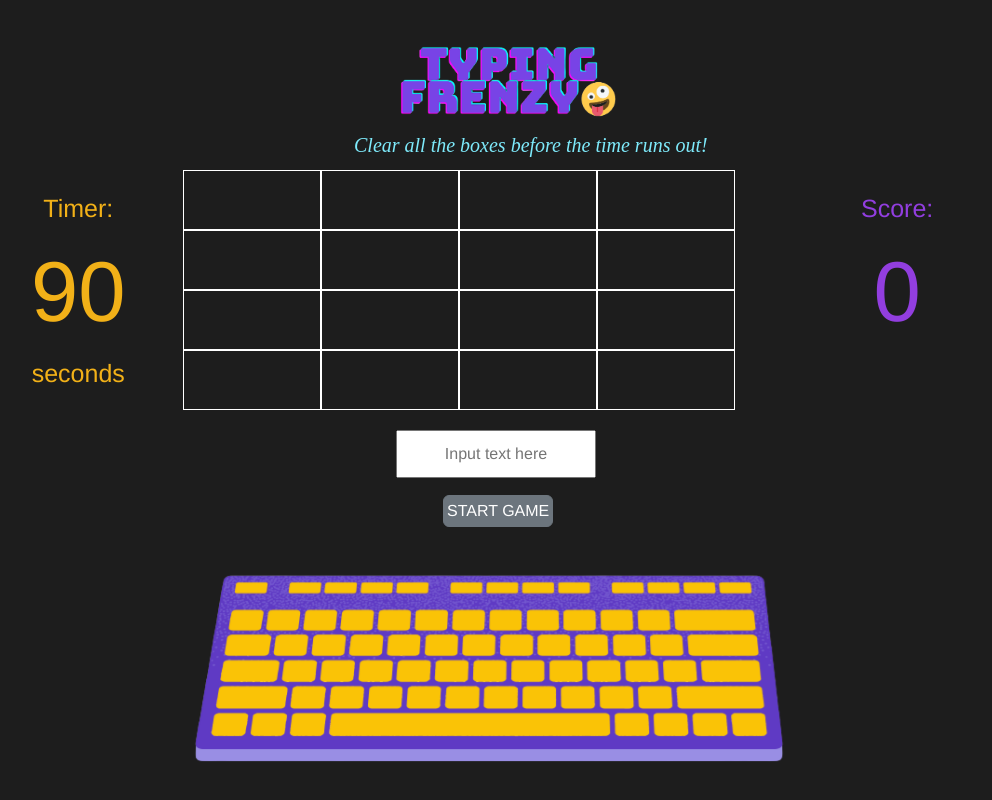
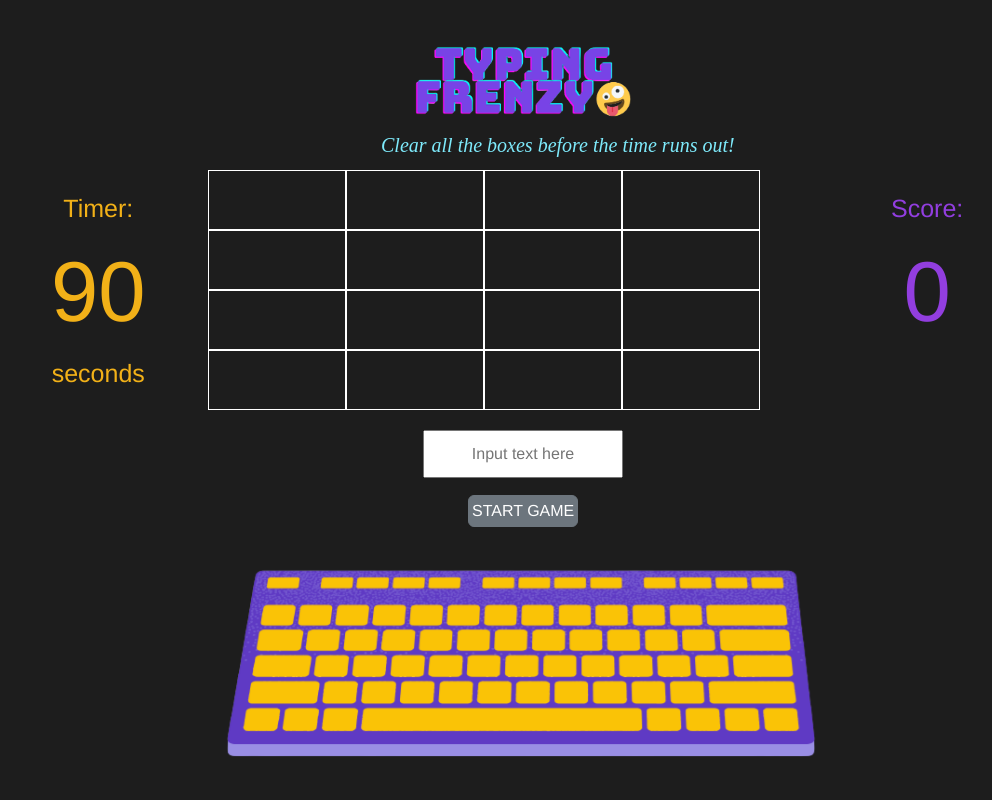
Before and after one commit to jolynnk/typingfrenzygame, a plain HTML site: page index.html in a window 1280 px wide. Shown: the whole page, without its empty margins (199-1191 px from the left). Drawn offline with nearby package versions, Linux system fonts and the light colour scheme; a web font is replaced by a local one.

Commit message:
adjustments on CSS

```diff
--- a/script.js
+++ b/script.js
@@ -284,8 +284,6 @@ round3Button.addEventListener("click", function () {
   round3Button.style.display = "none";
 });
 
-//congrats word when finished game
 //do random equations and source for answer when answer is typed, not to calculate everything in advance
-//game over if not all words typed
 //source words from word generator. https://www.section.io/engineering-education/how-to-build-a-speedtyping-game-using-javascript/
 //use map to create array of answers of eqn. findindex, splice.
--- a/style.css
+++ b/style.css
@@ -15,7 +15,7 @@ body {
   margin-right: auto;
   position: fixed;
   top: 10px;
-  left: 580px;
+  left: 595px;
   width: 250px;
 }
 
@@ -24,8 +24,8 @@ body {
   margin-left: auto;
   margin-right: auto;
   position: fixed;
-  bottom: -110px;
-  left: 378px;
+  bottom: -105px;
+  left: 410px;
   width: 620px;
 }
 
@@ -35,7 +35,7 @@ body {
   color: rgb(146, 62, 223);
   position: fixed;
   top: 190px;
-  left: 1060px;
+  left: 1090px;
 }
 
 #score-number {
@@ -47,7 +47,7 @@ body {
   font-size: 25px;
   color: rgb(242, 177, 24);
   position: fixed;
-  left: 230px;
+  left: 250px;
   top: 190px;
 }
 
@@ -59,7 +59,7 @@ body {
   text-align: center;
   position: fixed;
   top: 130px;
-  left: 553px;
+  left: 580px;
   font-family: Agdasima;
   color: rgb(126, 234, 251);
   font-size: 20px;
@@ -79,7 +79,7 @@ body {
 #playerInput {
   position: fixed;
   top: 430px;
-  left: 595px;
+  left: 622px;
   display: block;
   margin-left: auto;
   margin-right: auto;
@@ -90,7 +90,7 @@ body {
 #start-button {
   position: fixed;
   top: 495px;
-  left: 642px;
+  left: 667px;
   display: block;
   margin-left: auto;
   margin-right: auto;
@@ -100,7 +100,7 @@ body {
 #round2-button {
   position: fixed;
   top: 495px;
-  left: 641px;
+  left: 667px;
   display: block;
   margin-left: auto;
   margin-right: auto;
@@ -110,7 +110,7 @@ body {
 #round3-button {
   position: fixed;
   top: 495px;
-  left: 641px;
+  left: 667px;
   display: block;
   margin-left: auto;
   margin-right: auto;
@@ -124,7 +124,7 @@ body {
   justify-content: center;
   position: fixed;
   top: 170px;
-  left: 370px;
+  left: 395px;
   margin: auto;
   width: 45%;
 }
```
